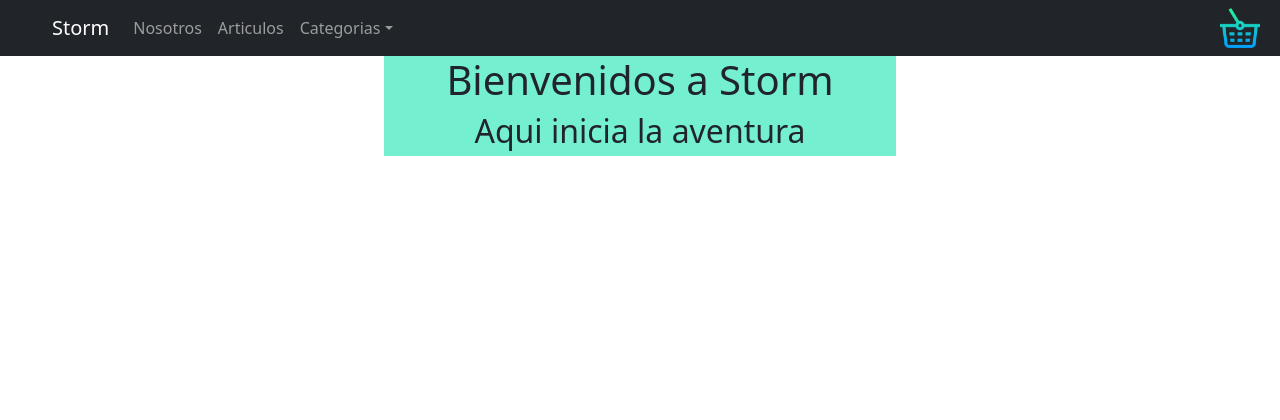
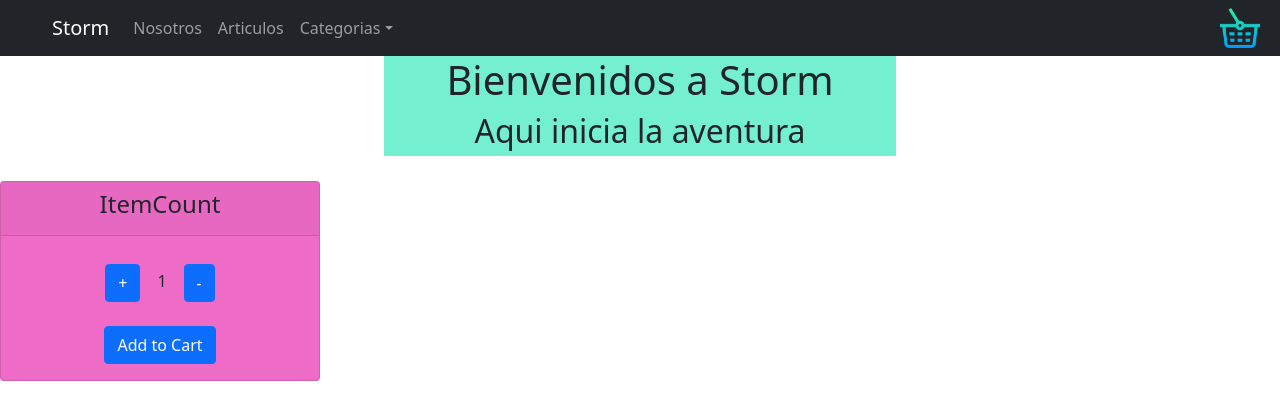
Before and after one commit to Axlmrkno/storm, a React (Create React App) app: page / in a window 1280 px wide. Shown: the top 420 px of the page. Built offline with nearby package versions, Linux system fonts and the light colour scheme.

Commit message:
creacion de un itemCount

```diff
--- a/src/App.js
+++ b/src/App.js
@@ -1,11 +1,10 @@
 import React from 'react';
 import 'bootstrap/dist/css/bootstrap.min.css';
-
-
 import './App.css';
 //components
 import NavBar from './components/NavBar.jsx';
 import ItemListContainer from './components/ItemListContainer/ItemListContainer';
+import { ItemCount } from './components/ItemCount/ItemCount';
 
 
 function App() {
--- /dev/null
+++ b/src/components/ItemCount/ItemCount.css
@@ -0,0 +1,5 @@
+.w-10{
+  margin-top: 25px;
+  width: 25%;
+  background-color: rgb(238, 108, 199);
+}
--- /dev/null
+++ b/src/components/ItemCount/ItemCount.jsx
@@ -0,0 +1,40 @@
+import React, {useState}from 'react'
+import './ItemCount.css'
+
+
+
+export const ItemCount = ({initial, stock, onAdd}) => {
+const [cantidad, setCantidad] = useState(initial)
+
+    const handleAdd=()=>{
+        if(cantidad<stock){
+            setCantidad(cantidad+1)
+        }
+
+    }
+    const handleRemove=()=>{
+        if (cantidad>initial){
+            setCantidad(cantidad-1)
+        }
+
+    }
+    return (
+        <div className = "card text-center w-10">
+            <div className= "card-header">
+            <h4>ItemCount</h4>
+            </div>
+            <div className = "card-body">
+              <button className=" btn btn-primary btn-block" onClick= {handleAdd}>+</button>
+              <label className= "alert alert-white">{cantidad}</label>
+              <button className= "btn btn-primary" onClick = {handleRemove}> -</button>
+              <div>
+              <button className = "btn btn-primary btn-block" onClick = {()=>onAdd(cantidad)}>Add to Cart</button>
+              </div>
+
+            </div>
+
+
+
+        </div>
+    )
+}
--- a/src/components/ItemListContainer/ItemListContainer.jsx
+++ b/src/components/ItemListContainer/ItemListContainer.jsx
@@ -1,12 +1,19 @@
 import React from 'react'
 import './ItemListContainer.css'
+import { ItemCount } from '../ItemCount/ItemCount'
 //uso del props
+const handleCount=(cant)=>{
+  alert(cant)
+}
 const ItemListContainer = ({saludos, mensaje}) => {
     return (
+        <>
         <div className="welcome">
             <h1>{saludos}</h1>
             <h2>{mensaje}</h2>
         </div>
+       <ItemCount stock={5} initial={1} onAdd={handleCount}/>
+      </>
     )
 }
 
```
